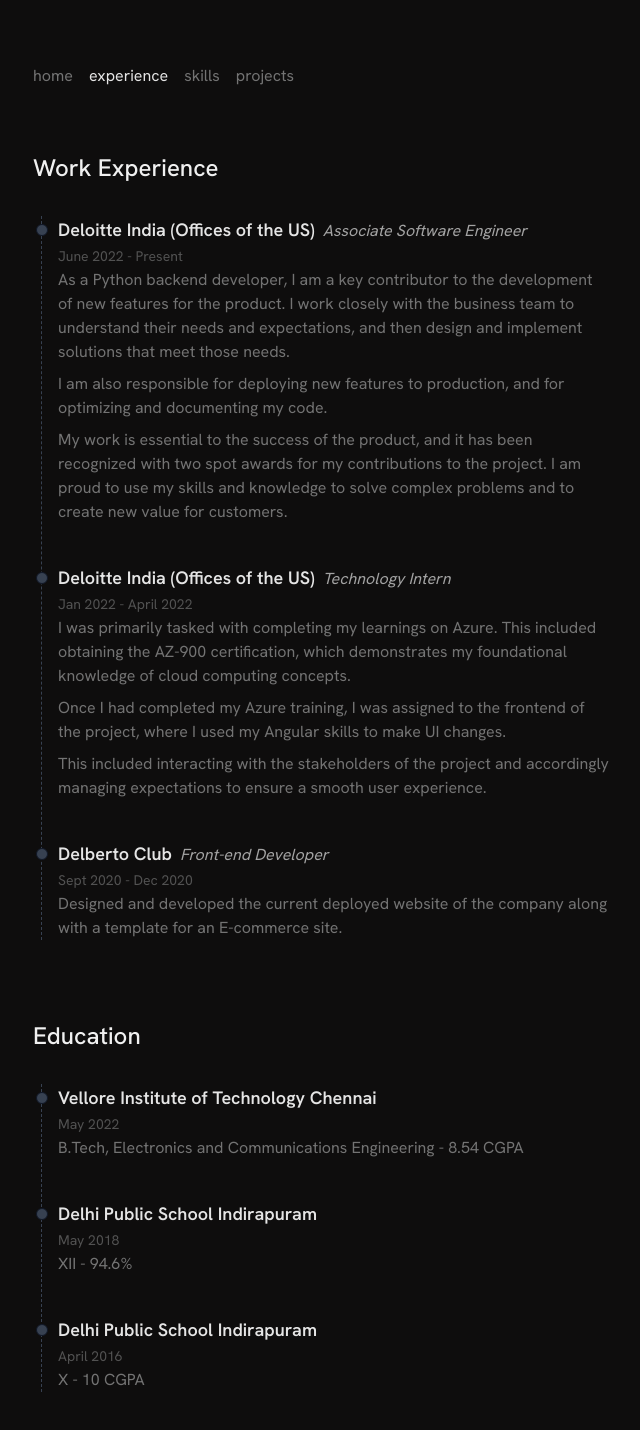
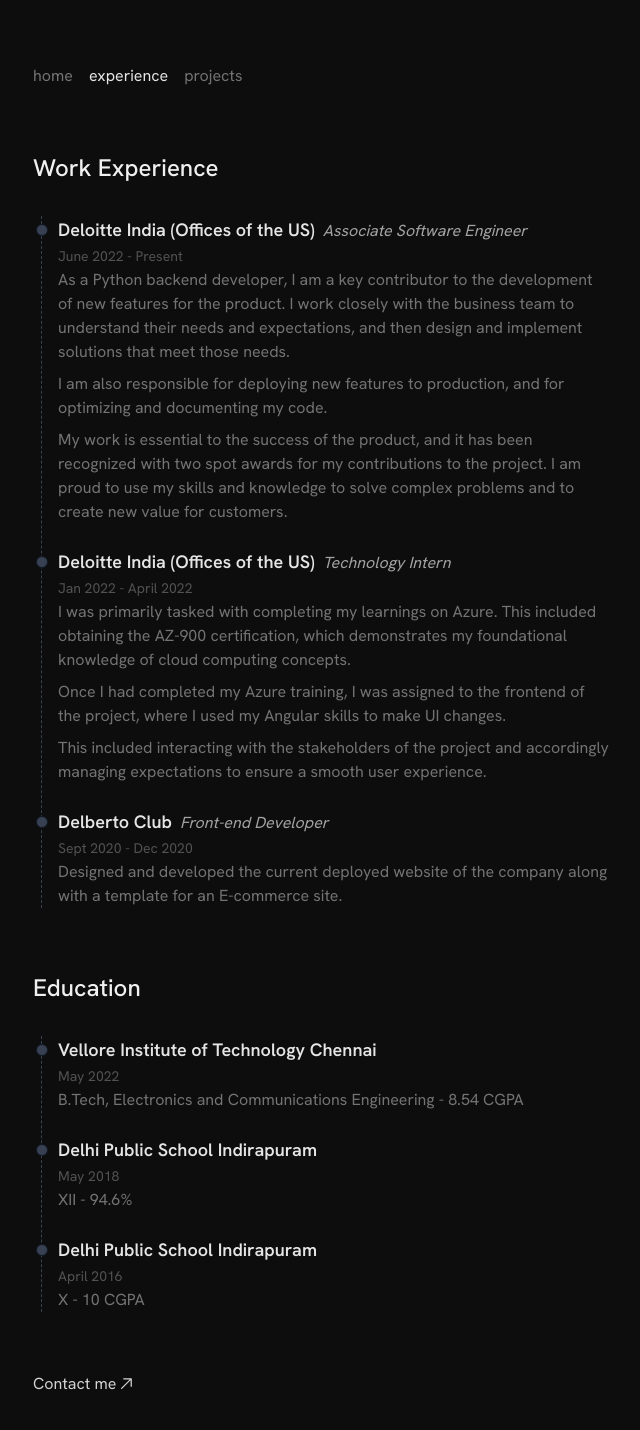
Before and after one commit to rohilvarma/rohil-varma-portfolio, a Next.js app: page /experience in a window 1280 px wide. Shown: the whole page, without its empty margins (319-959 px from the left). Built offline with nearby package versions, Linux system fonts and the light colour scheme.

Commit message:
Updated the landing page

```diff
--- a/app/experience/page.tsx
+++ b/app/experience/page.tsx
@@ -8,7 +8,7 @@
       <Heading heading={"Work Experience"} />
       <ol className="timeline">
         {workExperience.map((workEx) => (
-          <ExperienceItem experience={workEx} key={workEx.key} />
+          <ExperienceItem experience={workEx} onlyTimeline={false} key={workEx.key} />
         ))}
       </ol>
 
@@ -17,7 +17,7 @@
       <Heading heading={"Education"} />
       <ol className="timeline">
         {educationExperience.map((eduEx) => (
-          <ExperienceItem experience={eduEx} key={eduEx.key} />
+          <ExperienceItem experience={eduEx} onlyTimeline={false} key={eduEx.key} />
         ))}
       </ol>
     </div>
--- a/app/layout.tsx
+++ b/app/layout.tsx
@@ -4,6 +4,7 @@
 
 import './globals.css'
 import Navbar from '@/components/Navbar'
+import { Footer } from '@/components';
 
 const hankenGrotesk = Hanken_Grotesk({ subsets: ['latin'] })
 
@@ -23,6 +24,7 @@
         <div className="mx-6 md:max-w-xl md:mx-auto">
           <Navbar />
           {children}
+          <Footer />
           <Analytics />
         </div>
       </body>
--- a/app/page.tsx
+++ b/app/page.tsx
@@ -1,23 +1,32 @@
-import Heading from "@/components/Heading";
-import RenderImage from "@/components/RenderImage";
+import { SkillItem, RenderImage, Heading, ExperienceItem } from "@/components";
+import { profileDescription } from "@/data/data";
 
-import { profileDescription } from "@/data/data";
+import { skills, workExperience } from "@/data/data";
 
 export default function Home() {
   return (
     <div className="">
       <Heading heading={"hey, I'm Rohil 👋"} />
       <section className="">
-        <p className="text-self">
-          {profileDescription[0]}
-        </p>
+        <p className="text-self">{profileDescription[0]}</p>
 
-        {/* Add Image section over here */}
         <RenderImage />
 
-        <p className="text-self">
-          {profileDescription[1]}
-        </p>
+        <p className="text-self">{profileDescription[1]}</p>
+
+        <div className="text-self">{profileDescription[2]}</div>
+        <ol className="timeline">
+          {workExperience.map((workEx) => (
+            <ExperienceItem experience={workEx} onlyTimeline={true} key={workEx.key} />
+          ))}
+        </ol>
+
+        <div className="text-self">{profileDescription[3]}</div>
+        <div className="flex flex-wrap justify-center gap-2">
+          {skills.map((skill) => (
+            <SkillItem skillItem={skill} key={skill.key} />
+          ))}
+        </div>
       </section>
     </div>
   );
--- a/app/skills/page.tsx
+++ /dev/null
@@ -1,41 +0,0 @@
-import Heading from "@/components/Heading";
-import SkillItem from "@/components/SkillItem";
-
-import { skills } from "@/data/data";
-
-const Skills = () => {
-  const renderLanguages = () => {
-    const languages = skills.filter((skill) => skill.type === "language");
-    return languages.map((language) => (
-      <SkillItem skillItem={language} key={language.key} />
-    ));
-  };
-
-  const renderFrameworks = () => {
-    const frameworks = skills.filter((skill) => skill.type === "framework");
-    return frameworks.map((framework) => (
-      <SkillItem skillItem={framework} key={framework.key} />
-    ));
-  };
-
-  const renderClouds = () => {
-    const clouds = skills.filter((skill) => skill.type === "cloud");
-    return clouds.map((cloud) => (
-      <SkillItem skillItem={cloud} key={cloud.key} />
-    ));
-  };
-  return (
-    <div className="">
-      <Heading heading="Programming Languages" />
-      <div className="skill-grid">{renderLanguages()}</div>
-
-      <Heading heading="Frameworks" />
-      <div className="skill-grid">{renderFrameworks()}</div>
-
-      <Heading heading="Cloud" />
-      <div className="skill-grid">{renderClouds()}</div>
-    </div>
-  );
-};
-
-export default Skills;
--- a/components/ExperienceItem.tsx
+++ b/components/ExperienceItem.tsx
@@ -2,7 +2,10 @@
 
 type ExperienceType = IWorkExperience | IEducationExperience;
 
-const ExperienceItem = ({ experience }: { experience: ExperienceType }) => {
+const ExperienceItem = ({ experience, onlyTimeline }: {
+  experience: ExperienceType;
+  onlyTimeline: boolean;
+}) => {
   const isEducationExperience = (
     edEx: ExperienceType
   ): edEx is IEducationExperience => {
@@ -38,8 +41,8 @@
   };
 
   return (
-    <li className="mb-10 ml-4">
-      <div className="absolute w-3 h-3 rounded-full mt-2 -left-1.5 border border-gray-900 bg-gray-700"></div>
+    <li className={`mb-6 ml-4`}>
+      <div className={`absolute w-3 h-3 rounded-full ${onlyTimeline ? 'mt-4' : 'mt-2'} -left-1.5 border border-gray-900 bg-gray-700`}></div>
       <h3 className="text-lg font-semibold text-neutral-200">
         {isWorkExperience(experience)
           ? experience.company
@@ -53,11 +56,13 @@
           ? experience.duration
           : experience.graduation}
       </time>
-      <div className="mb-4 text-base font-normal text-neutral-500">
-        {experience.type === "work"
-          ? renderWorkExperience()
-          : renderEducationExperience()}
-      </div>
+      {!onlyTimeline && (
+        <div className="mb-4 text-base font-normal text-neutral-500">
+          {experience.type === "work"
+            ? renderWorkExperience()
+            : renderEducationExperience()}
+        </div>
+      )}
     </li>
   );
 };
--- /dev/null
+++ b/components/Footer.tsx
@@ -0,0 +1,13 @@
+import { GoArrowUpRight } from "react-icons/go";
+import Link from "next/link";
+const Footer = () => {
+  return (
+    <div className="text-self">
+      <Link href={'https://www.linkedin.com/in/rohil-varma/'} className="pt-6 flex items-center">
+        Contact me <GoArrowUpRight size={20} />
+      </Link>
+    </div>
+  )
+}
+
+export default Footer
--- a/components/index.ts
+++ b/components/index.ts
@@ -3,6 +3,7 @@
 import Navbar from "./Navbar";
 import RenderImage from "./RenderImage";
 import SkillItem from "./SkillItem";
+import Footer from "./Footer";
 
 export {
   ExperienceItem,
@@ -10,4 +11,5 @@
   Navbar,
   RenderImage,
   SkillItem,
+  Footer
 }
--- a/data/data.tsx
+++ b/data/data.tsx
@@ -19,8 +19,10 @@
 
 
 export const profileDescription: string[] = [
-  "As a software engineer, my journey began with a fascination for HTML during my school years. With a strong grasp of Java and a knack for web development, I embarked on a fast-track trajectory.",
-  "Constantly seeking growth opportunities and currently expanding my skill set with Next.js and Django. I am driven by the satisfaction of overcoming challenges and believe in breaking down complex problems into manageable solutions. With a goal to become a highly knowledgeable full-stack engineer, I am determined to leave a lasting impact in the world of software engineering."
+  "I'm a software developer currently working at Deloitte USI. I spend my days diving into Python scripting, crafting solutions and enjoying the intricacies of code.",
+  "Always up for a challenge, I'm on a constant quest for growth. Right now, I'm broadening my skills with Next.JS and Django because, well, why not? I find joy in tackling complex problems, breaking them down into manageable bits.",
+  "Currently, I bring my coding enthusiasm to Deloitte, where I specialize in Python scripting. Here's a glimpse of my professional journey:",
+  "My aim? To become a savvy full-stack engineer and make a mark in the software engineering world. In the meanwhile, have a look at my toolkit:"
 ]
 
 export const workExperience: IWorkExperience[] = [
@@ -100,17 +102,12 @@
   },
   {
     key: 3,
-    link: "skills",
-    url: "/skills",
-  },
-  {
-    key: 4,
     link: "projects",
     url: "/projects"
   }
 ];
 
-const iconSize: number = 25
+const iconSize: number = 15
 const iconClass: string = "mx-auto"
 
 export const skills: ISkill[] = [
```
